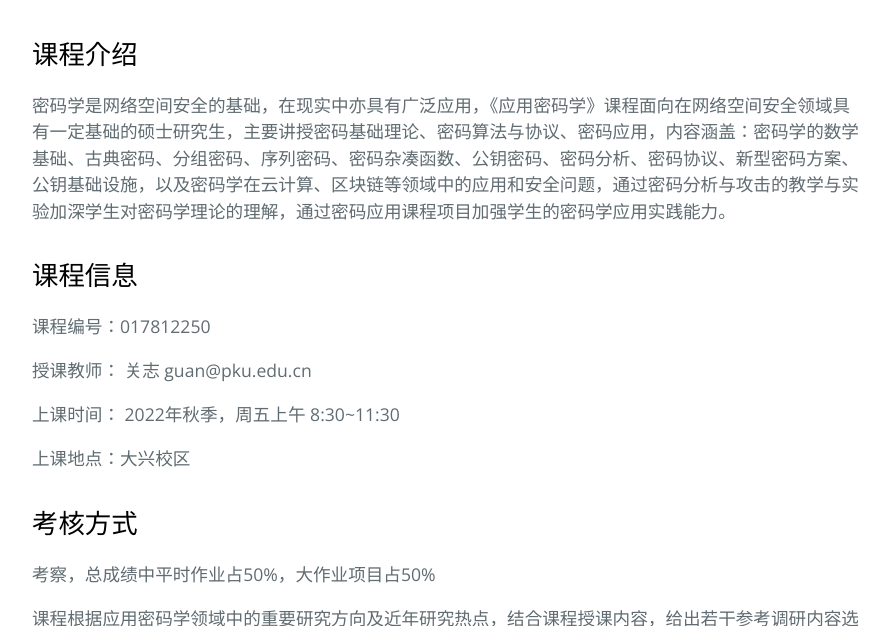
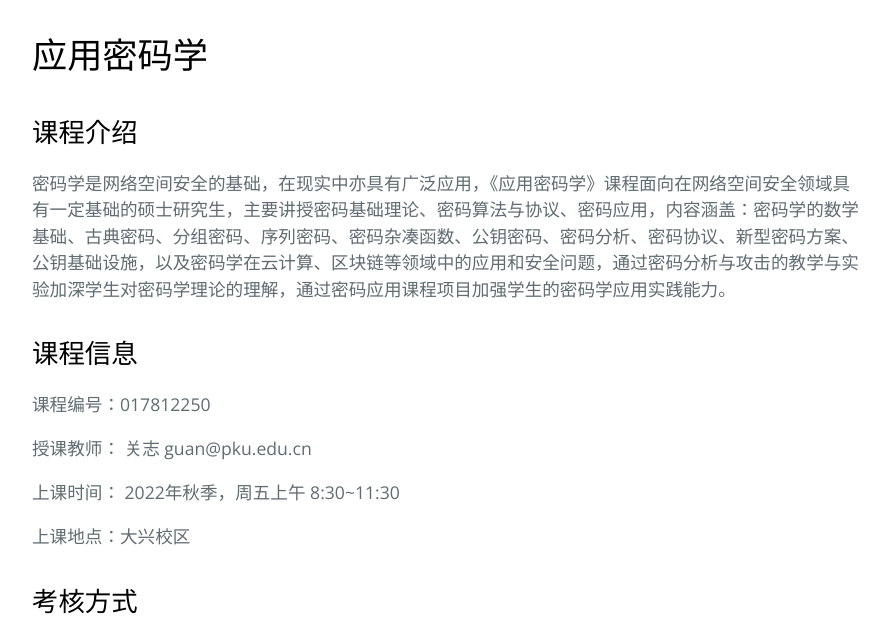
Before and after one commit to guanzhi/AppliedCryptoCourse, a Jekyll site: the page built from README.md, in a window 1280 px wide and 900 px high, cut to the strip 274-900 px from the top of the window. Shown: the whole strip, without its empty margins (192-1081 px from the left). Built offline with Jekyll 4.4.1, drawn with Linux system fonts in a browser that asks for light colours; our own code applies the rules of GitHub Pages for plain Markdown files.

Commit message:
Update page-header.html

```diff
--- a/_includes/page-header.html
+++ b/_includes/page-header.html
@@ -1,4 +1,4 @@
 <section class="page-header">
-  <h1 class="project-name">{{ 应用密码学 }}</h1>
+  <h1 class="project-name">应用密码学</h1>
   <h2 class="project-tagline">{{ site.tagline }}</h2>
 </section>
```
